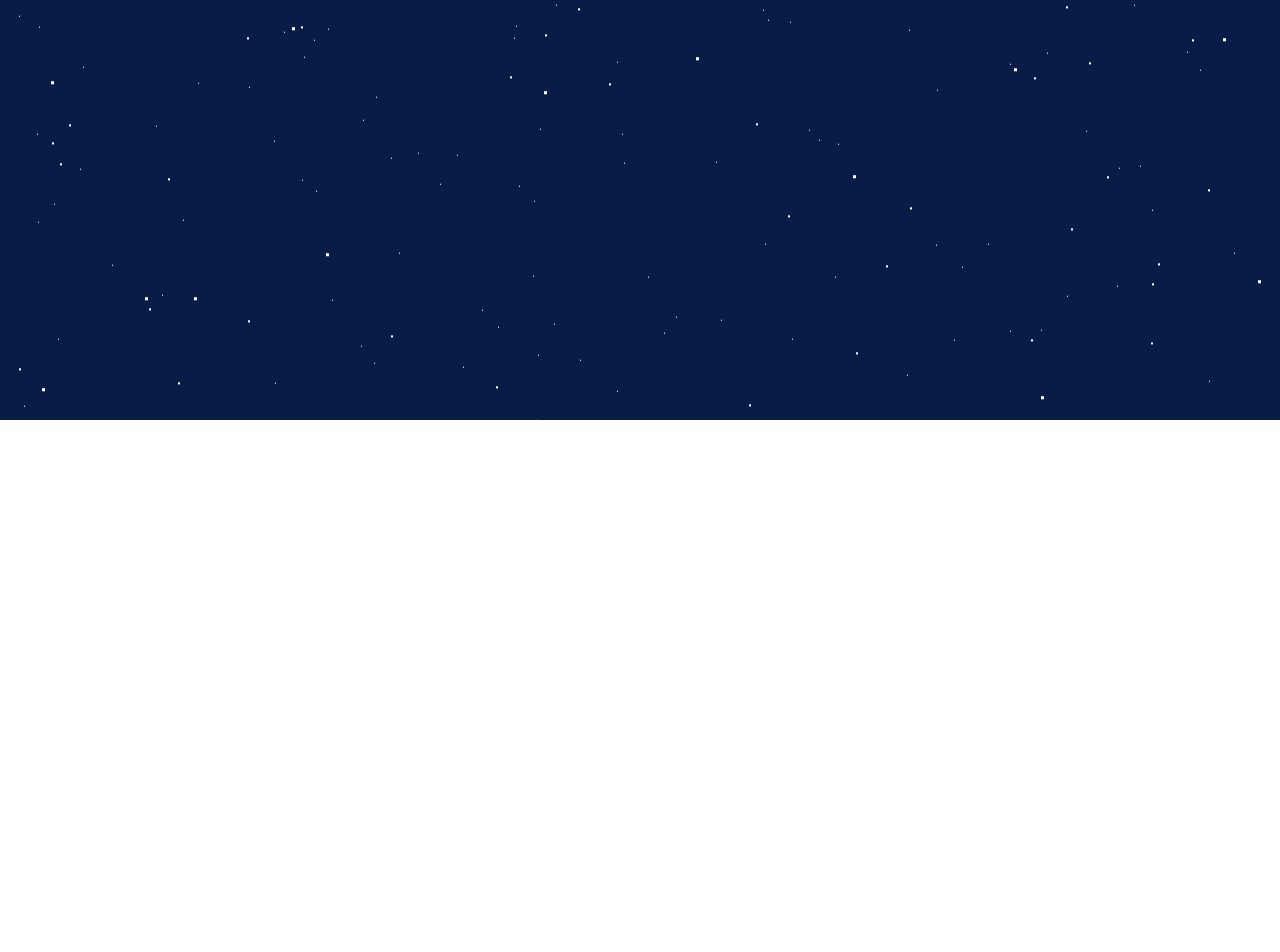
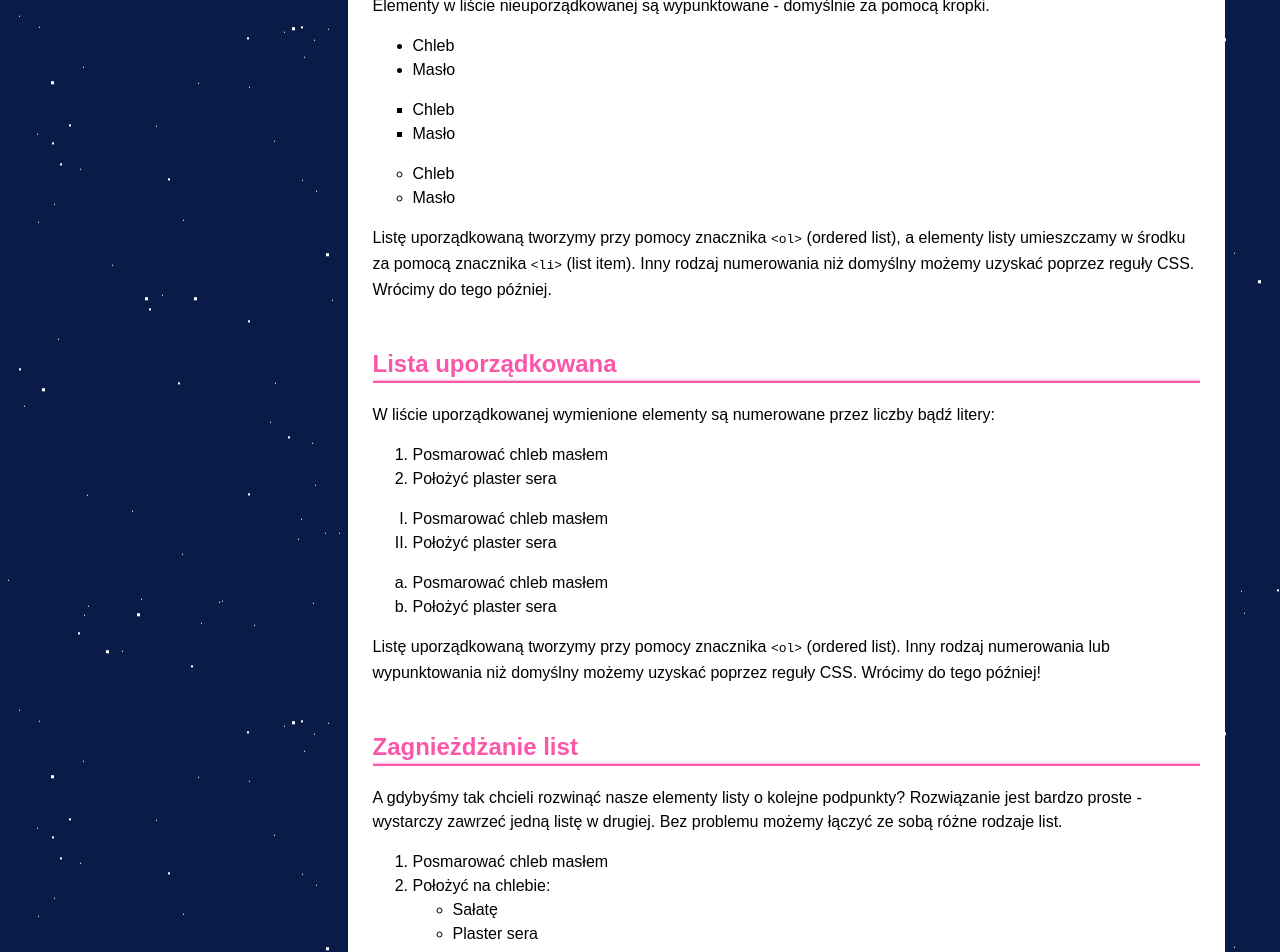
Before and after one commit to szczupag/kurs-ratuje-pawla, a React (Create React App) app: page /lista in a window 1280 px wide. Shown: the part 380-1332 px from the top of the page. Before the commit the page ends 800 px from the top, so only its background shows below. Built offline with nearby package versions, Linux system fonts and the light colour scheme.

Commit message:
update content

```diff
--- a/src/Excercises/e00.js
+++ b/src/Excercises/e00.js
@@ -6,7 +6,16 @@ const Excercise = () => (
   <Template nextStep="/struktura-html">
     <h2>Witaj na kursie!</h2>
     <p>Dziękujemy za zapisanie się na charytatywny kurs - Podstawy HTML i CSS! Podczas warsztatów nauczysz się tworzyć proste strony internetowe, a także obsługiwać narzędzia z nimi związne.</p>
-        <p>Kurs podzielony jest na zadania. Każdy kolejny krok zbliży cię do ukończenia swojej pierwszej strony internetowej! W każdym rodziale znajduje się krótki wstęp teoretyczny, który jest szerszej omawiany podczas trwania warsztatów, ale pozwoli Ci wrócić po ukończeniu kursu do interesujących Cię zagadnień.</p>
+    <p>Kurs podzielony jest na zadania. Każdy kolejny krok zbliży cię do ukończenia swojej pierwszej strony internetowej! W każdym rozdziale znajduje się krótki wstęp teoretyczny, który jest szerzej omawiany podczas trwania warsztatów, ale pozwoli Ci wrócić po ukończeniu kursu do interesujących Cię zagadnień.</p>
+    <h2>Planowanie</h2>
+    <p>Pomyśl o czym chcesz utworzyć stronę. Jakie informacje ma zawierać? Jakiego użyjesz tła, obrazów, kolorów, czcionek?</p>
+    <h2>Jakich narzędzi potrzebujemy? 🛠</h2>
+    <p>Minimum potrzebne do stworzenia strony www, to:</p>
+    <ul>
+      <li>edytor tekstu - notatnik lub IDE: Visual Studio Code, Atom, Brackets, Sublime Text</li>
+      <li>nowoczesna przeglądarka internetowa - Chorme, Firefox, Opera, Safari</li>
+    </ul>
+    <p>Podczas kursu zalecanym edytorem jest <a target="_blank" href="https://code.visualstudio.com/">Visual Studio Code</a> oraz przeglądarka Chrome.</p>
     <h2>Jak w ogóle działa internet? 🤔</h2>
     <p>Pomyśl o tym jak otwierasz swoją ulubioną stronę internetową. Czy wiesz co się dzieje po wpisaniu adresu URL w oknie przeglądarki? Co sprawia że strona się nam wyświetla?</p>
     <img src={diagram} />
@@ -20,17 +29,9 @@ const Excercise = () => (
       <li>Przeglądarka gromadzi nadesłane pliki i wyświetla stronę</li>
     </ol>
     <h2>HTML to nie język programowania</h2>
-        <p>HTML jest językiem znaczników wykorzystywanym do tworzenia stron internetowych, pozwalający opisać ich strukturę i podstawowy wygląd. Do zaawansowanego dostosowywania wyglądu elementów strony wykorzystywane są kaskadowe arkusze stylów (CSS). CSS to lista dyrektyw ustalających sposób w jaki ma zostać wyświetlona zawartość wybranych elementów HTML. Kaskadowość oznacza, że zdefiniowane w stylach reguły dominują nad definicjami wcześniejszymi.</p>
-        <h2>Jakich narzędzi potrzebujemy? 🛠</h2>
-        <p>Minimum potrzebne do stworzenia strony www, to:</p>
-        <ul>
-            <li>edytor tekstu - notatnik lub IDE: Visual Studio Code, Atom, Brackets, Sublime Text</li>
-            <li>nowoczesna przeglądarka internetowa - Chorme, Firefox, Opera, Safari</li>
-        </ul>
-        <p>Podczas kursu zalecanym edytorem jest <a target="_blank" href="https://code.visualstudio.com/">Visual Studio Code</a> oraz przeglądarka Chrome.</p>
-        <h2>Planowanie</h2>
-        <p>Pomyśl o czym chcesz utworzyć stronę. Jakie informacje ma zawierać? Jakiego użyjesz tła, obrazów, kolorów?</p>
-        <p>W wyborze kolorów może pomóc ci narzędzie <a target="_blank" href="https://www.google.com/search?q=color+picker">Color Picker</a>.</p>
+    <p>HTML jest językiem znaczników wykorzystywanym do tworzenia stron internetowych, pozwalający opisać ich strukturę i podstawowy wygląd. Do zaawansowanego dostosowywania wyglądu elementów strony wykorzystywane są kaskadowe arkusze stylów (CSS). CSS to lista dyrektyw ustalających sposób w jaki ma zostać wyświetlona zawartość wybranych elementów HTML.</p>
+    {/* Kaskadowość oznacza, że zdefiniowane w stylach reguły dominują nad definicjami wcześniejszymi. */}
+    {/* <p>W wyborze kolorów może pomóc ci narzędzie <a target="_blank" href="https://www.google.com/search?q=color+picker">Color Picker</a>.</p>  */}
     {/* <p>W <a target="_blank" href="https://www.google.com/imghp?gws_rd=ssl">Google Images</a> możesz znaleźć odpoiednie obrazy.</p>
         <ul>
             <li>Wyszukaj interesujący Cię obraz i kliknij w niego.</li>
--- a/src/Excercises/e01.js
+++ b/src/Excercises/e01.js
@@ -37,8 +37,8 @@ const Excercise = () => (
                 &lt;/html&gt;
             </code>
         </pre>
-        <h2>Zadanie 🔥</h2>
-        <p>Wymyśl odpowiedni tytuł dla swojej strony i umieść go w elemencie <i>head</i> za pomocą odpowiedniego taga.</p>
+        <h2>🔥 Zadanie 🔥</h2>
+        <p>Wymyśl tytuł dla swojej strony i umieść go w elemencie <i>head</i> za pomocą odpowiedniego taga.</p>
     </Template>
 )
 
--- a/src/Excercises/e02.js
+++ b/src/Excercises/e02.js
@@ -2,10 +2,53 @@ import React from 'react'
 import Template from './Template'
 
 const Excercise = () => (
-    <Template nextStep="/">
+    <Template nextStep="/lista">
         <h2>Nagłówki</h2>
+        <pre class="prettyprint">
+            <code language="lang-html">
+                &lt;h1&gt;Główny nagłówek&lt;/h1&gt;<br />
+                &lt;h2&gt;Nagłówek sekcji&lt;/h2&gt;<br />
+                ...<br />
+                &lt;h6&gt;Pod-pod-...-podtytuł sekcji&lt;/h6&gt;<br />
+            </code>
+        </pre>
+        <p>Te elementy dzielą treść na nagłówki, podtytuły itp. Możemy nadać strukturę strony jak na przykład w książce - podzielić na tytuł główny, rozdziały, podrozdziały. Występuje sześć poziomów nagłówków.</p>
         <h2>Paragrafy</h2>
+        <p>Tekst który właśnie czytasz jest owrapowany tagiem <code class="prettyprint">&lt;p&gt;</code>, który służy do oznaczania zwykłej treści.</p>
+        <pre class="prettyprint">
+            <code language="lang-html">
+                &lt;p&gt;To jest paragraf&lt;/p&gt;
+            </code>
+        </pre>
         <h2>Linki</h2>
+        <p>Odnośniki <code class="prettyprint">&lt;a&gt;Kliknij mnie&lt;/a&gt;</code> pozwalają utworzyć z tekstu "klikalny" link. Adres do którego ma on kierować umieszcza się w atrybucie <i>href</i>.</p>
+        <h2>Zagnieżdżanie elementów</h2>
+        <p>Znaczniki możemy umieszczać wewnątrz innych znaczników, co nazywa się zagnieżdżaniem. Wewnątrz paragrafu możemy umieścić odnośniki, lub możemy chcieć nadać pewnym elementom wyróżniający styl.</p>
+        <pre class="prettyprint">
+            <code language="lang-html">
+                &lt;p&gt;Ta treść zawiera efekt &lt;b&gt;pogrubienia&lt;/b&gt; i &lt;i&gt;kursywy&lt;/i&gt;&lt;/p&gt;<br />
+            </code>
+        </pre>
+        <p>Rezultat:</p>
+        <p>Ta treść zawiera efekt <b>pogrubienia</b> i <i>kursywy</i></p>
+        <h2>Błędny znacznik!? 😱</h2>
+        <p>Co jeśli zrobimy literówkę i użyjemy znacznika który nie istnieje? Czy nasza strona przestanie działać? Na szczęście nic z tych rzeczy! Tagi nierozpoznane przez przeglądarkę zostaną zignorowane.</p>
+        <pre class="prettyprint">
+            <code language="lang-html">
+                &lt;mytag&gt;Czy ja zostanę wyświetlony?&lt;/mytag&gt;<br />
+            </code>
+        </pre>
+        <h2>Inne błędy z którymi nie jest już tak przyjemnie...</h2>
+        <p><i><b>Syntaktyka</b> określa nam składnię danego języka, reguły poprawnego stosowania znaczników, atrybutów, encji.</i></p>
+        <p>Warto przyjąć bezpieczną zasadę, że przeglądarka nie jest dobrym weryfikatorem poprawności naszej strony. Bywają one czasem miłosierne i wyświetlają strony z błędami. O jakich błędach mowa? Chociażby niedomknięte znaczniki, albo niedozwolone ich przemieszczanie, jak poniżej:</p>
+        <pre class="prettyprint">
+            <code language="lang-html">
+                &lt;b&gt;&lt;i&gt;Nie jestem poprawnie zagnieżdżony&lt;/b&gt;&lt;/i&gt;<br />
+            </code>
+        </pre>
+        <p>Czasem może się wydawać, że błąd jest niewidoczny, ale w pratyce może on wpływać w nieoczekiwany sposób na wygląd całej strony! Dlatego warto używać zaawansowanych edytorów tekstowych, które automatycznie zamykają znaczniki i alarmują o potencjalnych błędach.</p>
+        <h2>🔥 Zadanie 🔥</h2>
+        <p>Zastąp paragraf <code class="prettyprint">&lt;p&gt;Witaj świecie!&lt;/p&gt;</code> głównym tytułem strony. Poniżej utwórz dwie sekcje z nagłówkami i treścią. Zastosuj znaczniki pogrubienia i kursywy. Umieść w jedym z paragrafów link do strony, która nawiązuje do jego treści. W międzyczasie spróbuj zapisać stronę z błędem. Sprawdź jak wpływa to na wygląd strony oraz czy twój edytor wykrył ten błąd. Przed przejściem do kolejnego etapu napraw błąd i zapisz plik.</p>
     </Template>
 )
 
--- /dev/null
+++ b/src/Excercises/e03.js
@@ -0,0 +1,52 @@
+import React from 'react'
+import Template from './Template'
+
+const Excercise = () => (
+  <Template nextStep="/">
+    <h2>Lista</h2>
+    <p>Do grupowania treści używa się listy. Przypomina ona listę na zakupy lub spis treści. Dane w niej mogą być luźno wymienione lub uporządkowane.</p>
+    <h2>Lista nieuporządkowana</h2>
+    <p>Elementy w liście nieuporządkowanej są wypunktowane - domyślnie za pomocą kropki.</p>
+    <ul>
+      <li>Chleb</li>
+      <li>Masło</li>
+    </ul>
+    <ul style={{ listStyleType: "square" }}>
+      <li>Chleb</li>
+      <li>Masło</li>
+    </ul>
+    <ul style={{ listStyleType: "circle" }}>
+      <li>Chleb</li>
+      <li>Masło</li>
+    </ul>
+    <p>Listę uporządkowaną tworzymy przy pomocy znacznika <code class="prettyprint">&lt;ol&gt;</code> (ordered list), a elementy listy umieszczamy w środku za pomocą znacznika <code class="prettyprint">&lt;li&gt;</code> (list item). Inny rodzaj numerowania niż domyślny możemy uzyskać poprzez reguły CSS. Wrócimy do tego później.</p>
+    <h2>Lista uporządkowana</h2>
+    <p>W liście uporządkowanej wymienione elementy są numerowane przez liczby bądź litery:</p>
+    <ol>
+      <li>Posmarować chleb masłem</li>
+      <li>Położyć plaster sera</li>
+    </ol>
+    <ol style={{ listStyleType: "upper-roman" }}>
+      <li>Posmarować chleb masłem</li>
+      <li>Położyć plaster sera</li>
+    </ol>
+    <ol style={{ listStyleType: "lower-latin" }}>
+      <li>Posmarować chleb masłem</li>
+      <li>Położyć plaster sera</li>
+    </ol>
+    <p>Listę uporządkowaną tworzymy przy pomocy znacznika <code class="prettyprint">&lt;ol&gt;</code> (ordered list). Inny rodzaj numerowania lub wypunktowania niż domyślny możemy uzyskać poprzez reguły CSS. Wrócimy do tego później!</p>
+    <h2>Zagnieżdżanie list</h2>
+    <p>A gdybyśmy tak chcieli rozwinąć nasze elementy listy o kolejne podpunkty? Rozwiązanie jest bardzo proste - wystarczy zawrzeć jedną listę w drugiej. Bez problemu możemy łączyć ze sobą różne rodzaje list.</p>
+    <ol>
+      <li>Posmarować chleb masłem</li>
+      <li>Położyć na chlebie:
+        <ul>
+          <li>Sałatę</li>
+          <li>Plaster sera</li>
+        </ul>
+      </li>
+    </ol>
+  </Template>
+)
+
+export default Excercise
--- a/src/index.js
+++ b/src/index.js
@@ -1,6 +1,6 @@
 import React from 'react';
 import ReactDOM from 'react-dom'
-import App from './app'
+import App from './App'
 
 import './style.css'
 
--- a/src/routes.js
+++ b/src/routes.js
@@ -5,6 +5,7 @@ import Fb from './Main/fb'
 import e00 from './Excercises/e00'
 import e01 from './Excercises/e01'
 import e02 from './Excercises/e02'
+import e03 from './Excercises/e03'
 
 export default function Routes(){
   return (
@@ -12,6 +13,7 @@ export default function Routes(){
       <Route path="/wprowadzenie" component={e00} />
       <Route path="/struktura-html" component={e01} />
       <Route path="/tagowanie-tekstu" component={e02} />
+      <Route path="/lista" component={e03} />
       <Route path="/fb" component={Fb} />
       <Route path="/" exact component={Main} />
     </Switch>
```
Lines whose indentation alone changed are shown as unchanged.
